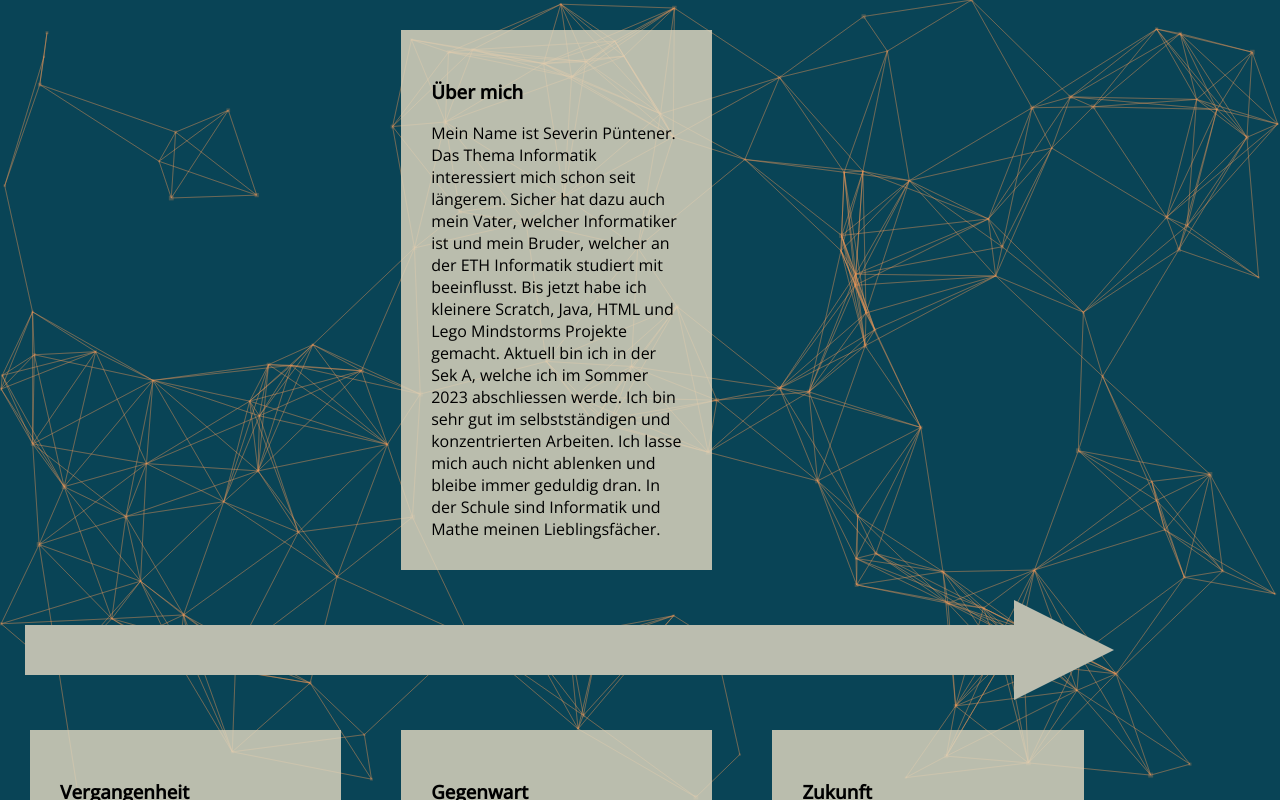
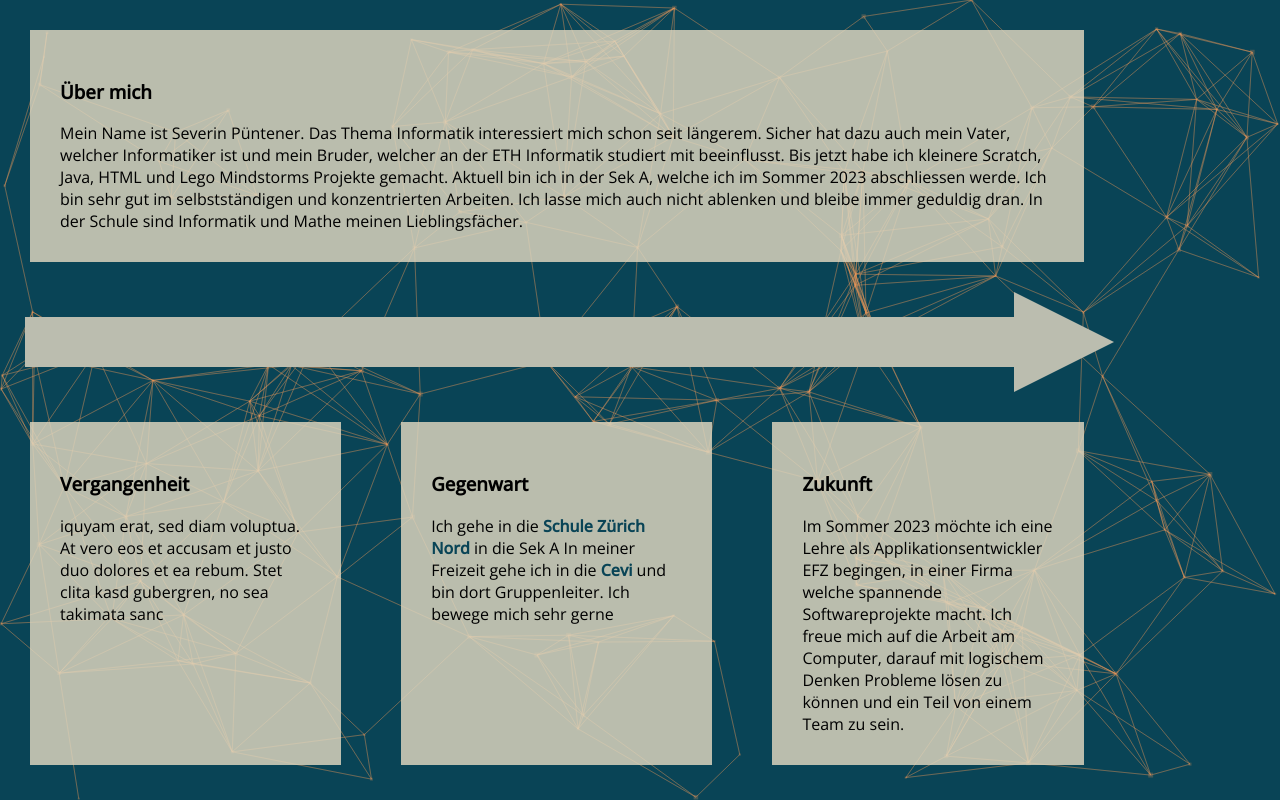
Before and after one commit to SeverinPue/personal-webpage, an Angular app: page / in a window 1280 px wide. Shown: the top 800 px of the page. Built offline with nearby package versions, Linux system fonts and the light colour scheme.

Commit message:
Über mich ganzbreit

```diff
--- a/src/app/startseite/startseite.component.scss
+++ b/src/app/startseite/startseite.component.scss
@@ -23,8 +23,8 @@ $margin-content: 30px;
 
 }
 #Über_mich{
-  grid-column-start: 2;
-  grid-column-end: 3;
+  grid-column-start: 1;
+  grid-column-end: 4;
 }
 #place_holder{
   grid-column-start: 3;
```
